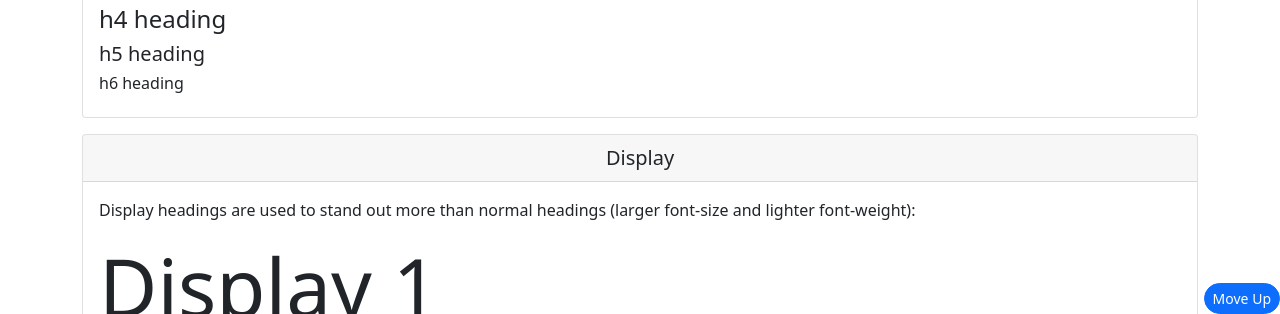
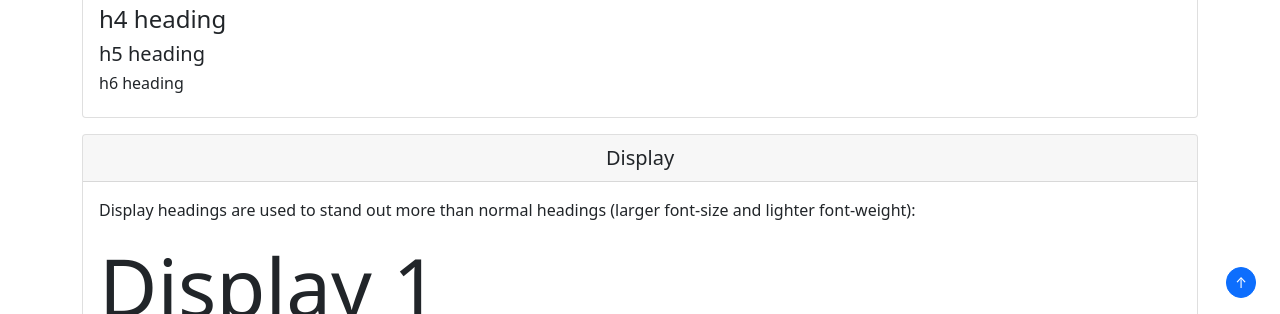
Before and after one commit to srinidevlearn/web-platform-jjhspz-bs-typograpghy, a plain HTML site: page index.html in a window 1280 px wide. Shown: the part 486-800 px from the top of the page. Drawn offline with nearby package versions, Linux system fonts and the light colour scheme.

Commit message:
1 file modified

```diff
--- a/index.html
+++ b/index.html
@@ -286,13 +286,13 @@
       </div>
     </section>
     <section class="position-fixed" id="floating-btn">
-      <div class="position-fixed bottom-0 end-0">
+      <div class="position-fixed bottom-0 end-0 m-3 mx-4">
         <button
           type="button"
           class="btn rounded-pill btn-sm btn-primary"
           onClick="moveToTop()"
         >
-          Move Up
+          &#8593;
         </button>
       </div>
     </section>
```
